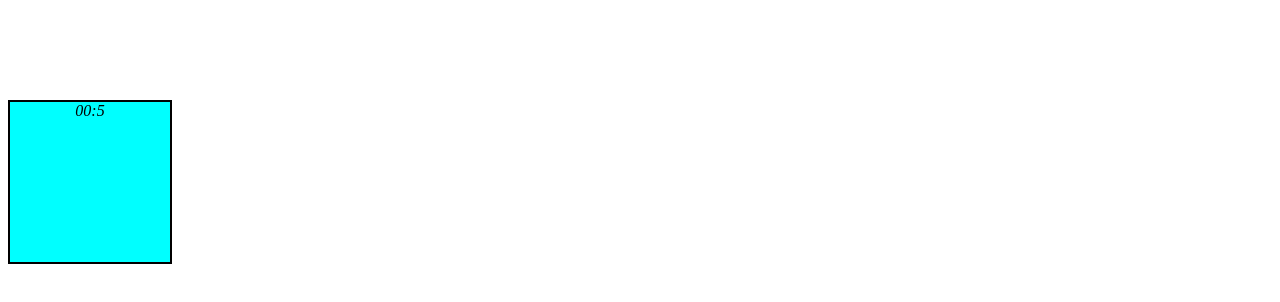
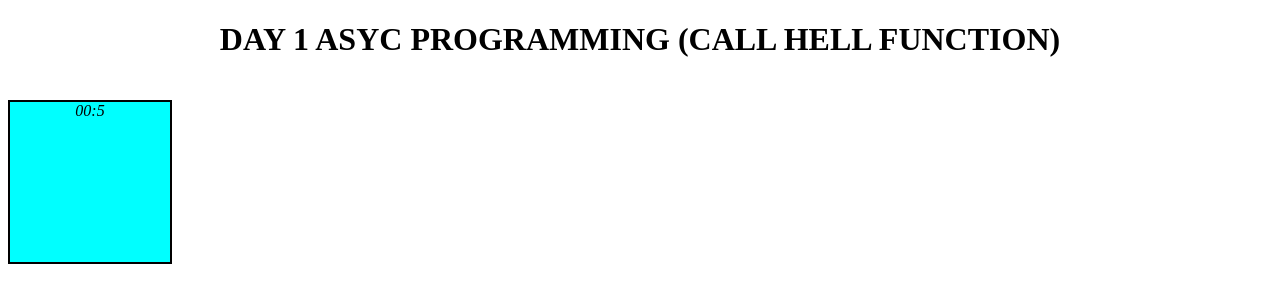
Before and after one commit to Jenifer29b/day1Asyncprogrm, a plain HTML site: page index.html in a window 1280 px wide. Drawn offline with Linux system fonts and the light colour scheme.

Commit message:
small change (heading)

```diff
--- a/index.html
+++ b/index.html
@@ -7,6 +7,9 @@
     <link rel="stylesheet" href="./css/style.css">
 </head>
 <body>
+    <h1>
+   <CENTER>   DAY 1 ASYC PROGRAMMING (CALL HELL FUNCTION) </CENTER>
+    </h1>
  <div id="safeTimerDisplay">
 
  </div>
```
